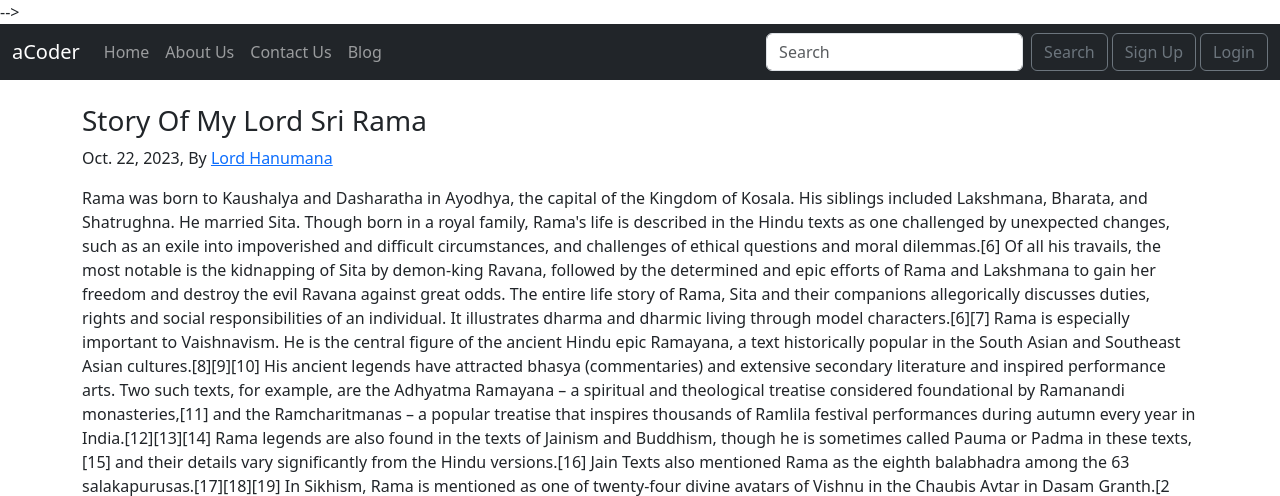
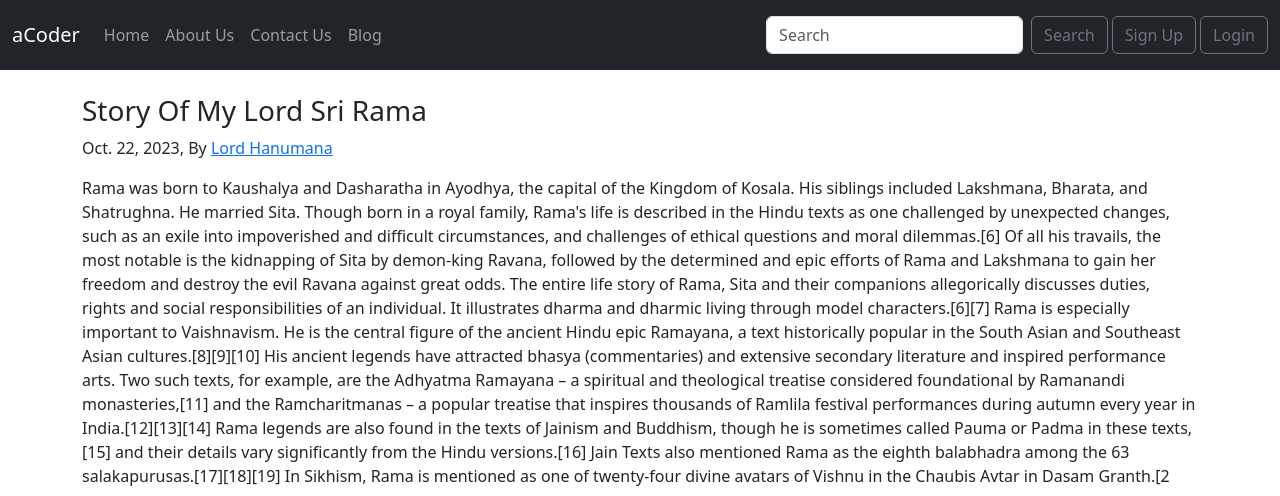
Before and after one commit to Aakashmid/Blog, a Django app: a page that uses templates/base.html in a window 1280 px wide. Shown: the top 496 px of the page. Run offline with Django 4.2, Linux system fonts and the light colour scheme; data comes from the database, SQL or seed files in the repository; both versions use the stored data as it was after the commit.

Commit message:
modified

```diff
--- a/blog/views.py
+++ b/blog/views.py
@@ -10,7 +10,7 @@ def BlogHome(request):
         allPost=Post.objects.all()
         context={'allPost':allPost}
 
-        print(allPost)
+
         return render(request,'blog/blogHome.html',context)
         # return redirect(request,'home/')
 def BlogPost(request,slug):
--- a/templates/base.html
+++ b/templates/base.html
@@ -10,7 +10,7 @@
 
 
 
-  <!-- <script src="//ajax.googleapis.com/ajax/libs/jquery/1.9.1/jquery.min.js"></script> -->
+
   <style>
     {% block style %}
     @media only screen and (max-width: 768px){
@@ -75,10 +75,10 @@
         {% else %}
 
         <!-- Button trigger modal -->
-        <button type="button" class="btn btn-outline-secondary mx-1" data-bs-toggle="modal" data-bs-target="#signupModal">
+        <button type="button" class="btn btn-outline-secondary mx-1 my-2" data-bs-toggle="modal" data-bs-target="#signupModal">
           Sign Up
         </button>
-        <button type="button" class="btn btn-outline-secondary" data-bs-toggle="modal" data-bs-target="#loginModal">
+        <button type="button" class="btn btn-outline-secondary  my-2" data-bs-toggle="modal" data-bs-target="#loginModal">
           Login
         </button>
         {% endif %}
--- a/templates/blog/blogPost.html
+++ b/templates/blog/blogPost.html
@@ -44,7 +44,7 @@ text-decoration:none;
     }
   }
 
-<!-- </style> -->
+
 
 
 {% endblock style %}
```
Also changed, not shown: db.sqlite3.
